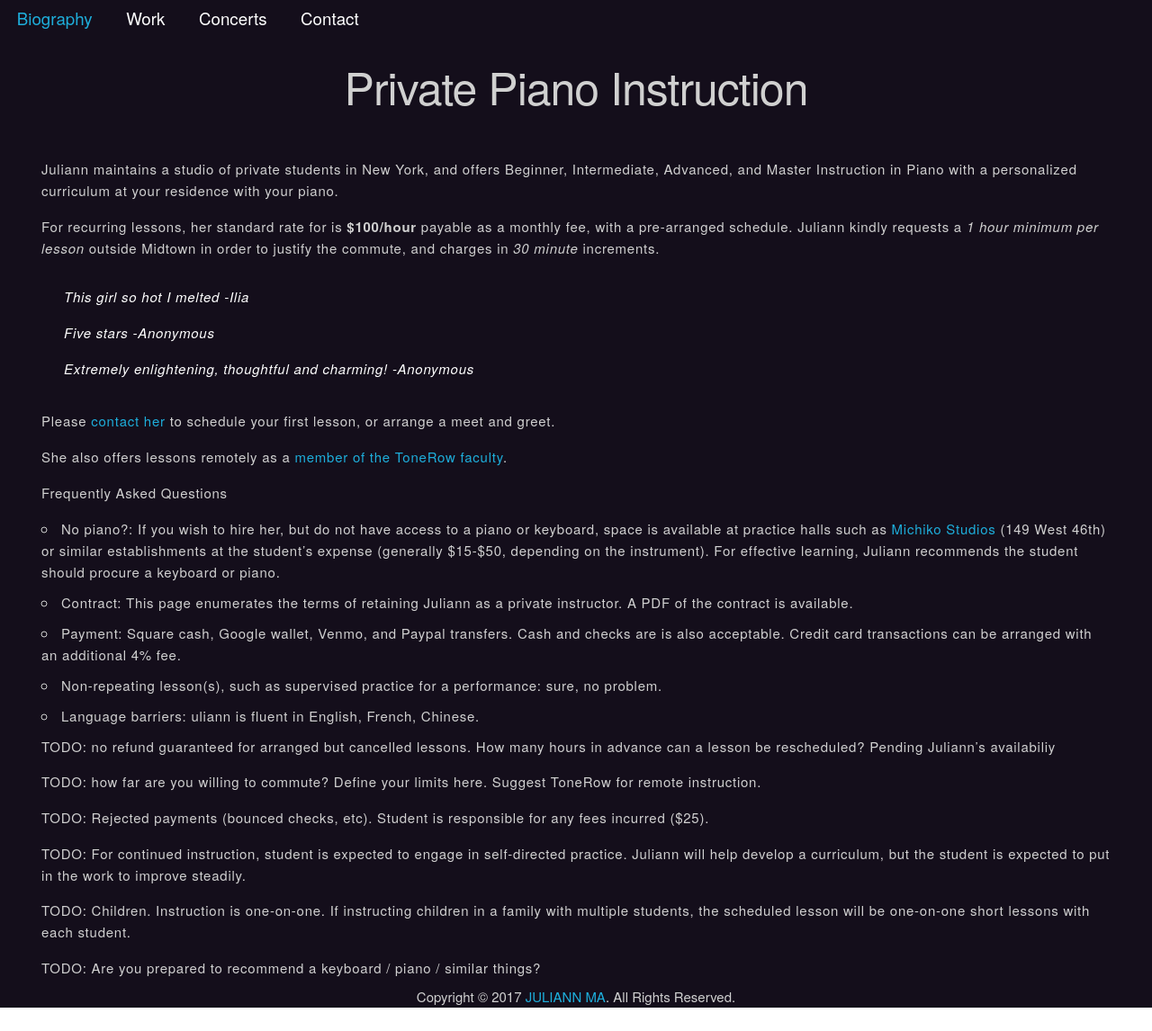
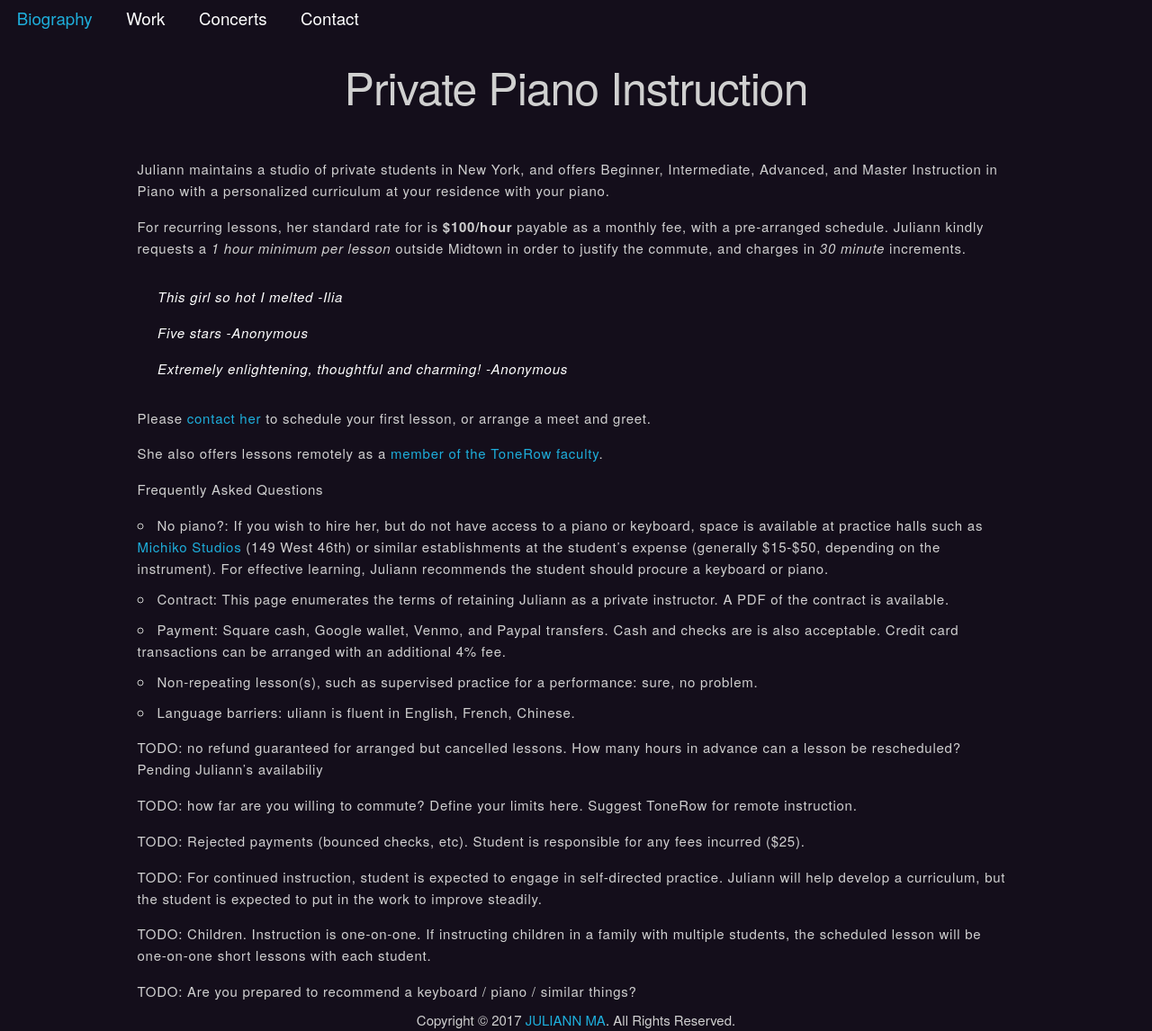
Before and after one commit to hastest/juliannma.com, a Jekyll site: the page built from pages/lessons.md, in a window 1280 px wide. Shown: the whole page at 90% size. Built offline with Jekyll 4.4.1, drawn with Linux system fonts in a browser that asks for light colours; before the commit the page ends 1120 px from its top, so only the background shows below that.

Commit message:
set a max line width to improve readability

```diff
--- a/css/main.scss
+++ b/css/main.scss
@@ -49,23 +49,25 @@ a {
 .page {
   color: #D0D0D0;
   padding: 16px;
+  text-align: center;
 }
 
 .page p, .page ul {
   line-height: 160%;
   letter-spacing:+0.05em;
+  text-align: left;
+  max-width: 65em;
+  margin-left: auto;
+  margin-right: auto;
+  margin-bottom: 2ex;
   //letter-spacing: 0em;
 }
 
-.page > p, .page > h1, .page > ul {
+.page > h1, {
   margin-left: 2em;
   margin-right: 2em;
   margin-top: 0.25em;
   margin-bottom: 0;
-}
-
-.page p {
-  margin-bottom: 2ex;
 }
 
 .page img {
@@ -84,6 +86,7 @@ blockquote {
   //background-color: #4F4A54;
   color: #FFFFFF;
   padding: 1em;
+  padding-left: 4em;
   font-style: italic;
   margin-bottom: inherit;
 }
@@ -157,6 +160,10 @@ blockquote cite:before {
   margin-left: 0.5em;
   margin-right: 0.5em;
   margin-bottom: 1em;
+
+  h2, h3 {
+    text-align: center;
+  }
 }
 
 .thirds_tile {
```
